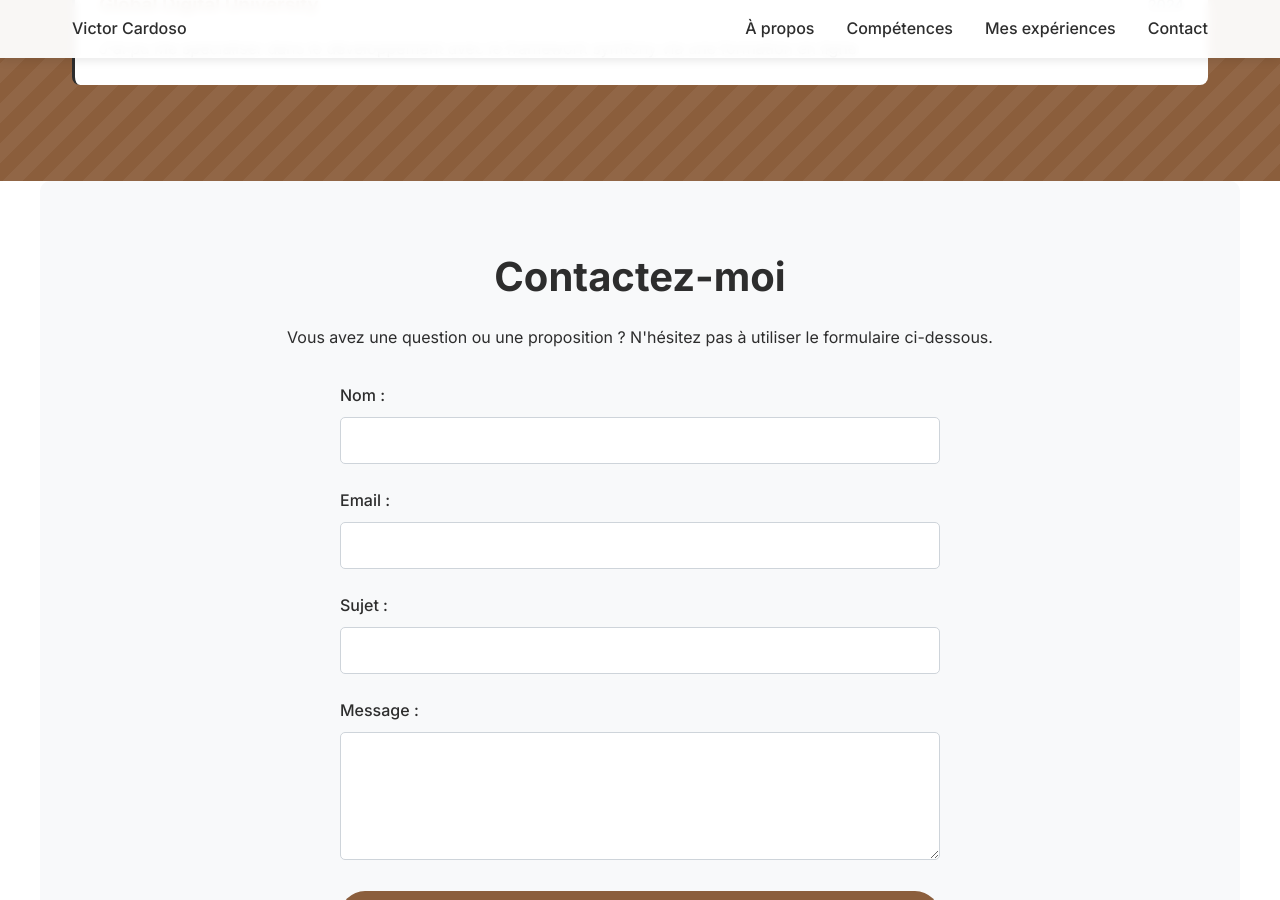
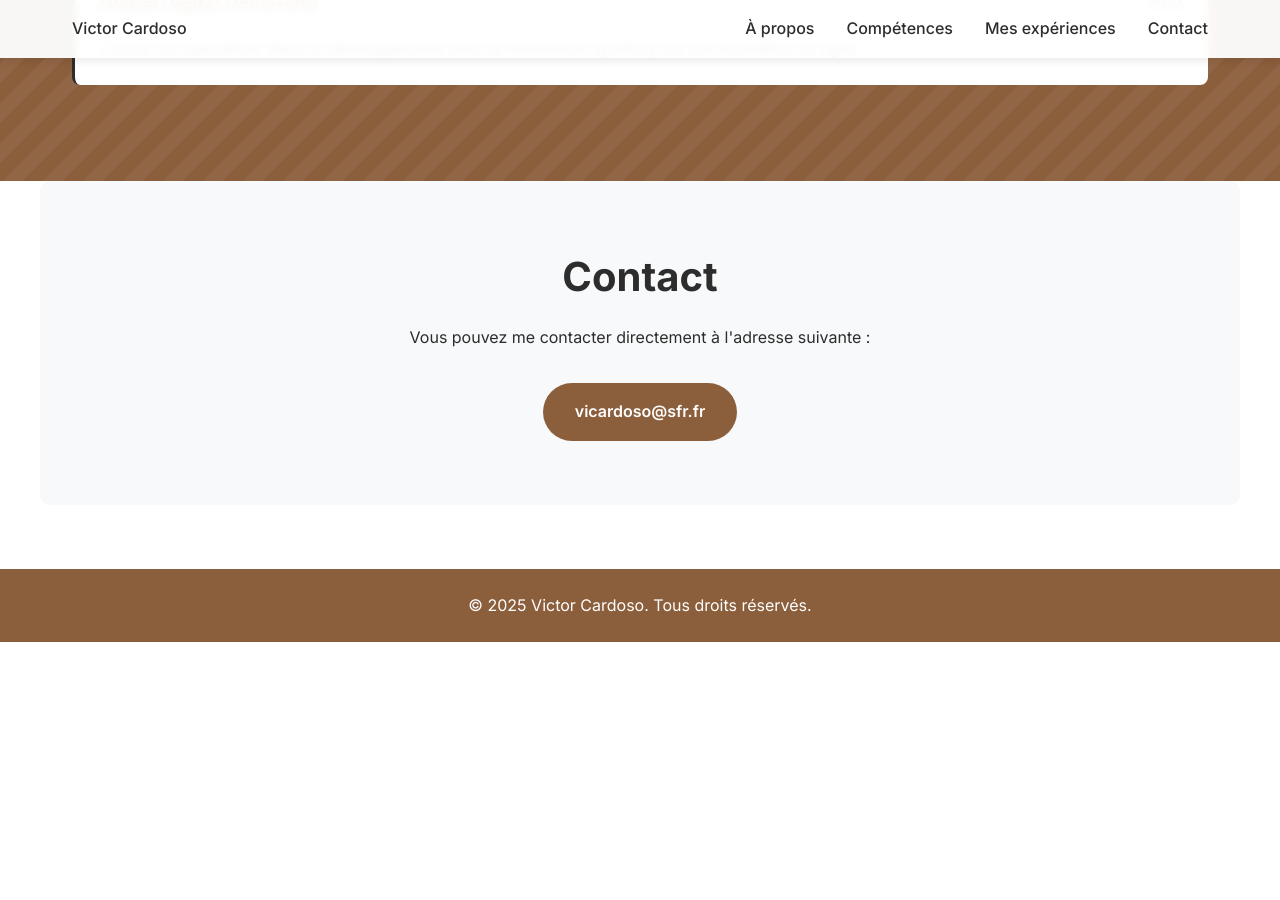
Before and after one commit to vicardoso/vicardoso.github.io, a Jekyll site: the page built from index.html, in a window 1280 px wide and 900 px high, scrolled down 3567 px. Built offline with Jekyll 4.4.1, drawn with Linux system fonts in a browser that asks for light colours; after the commit the page ends 4209 px from its top, so only the background shows below that.

Commit message:
footer et corrections scss

```diff
--- a/assets/css/style.scss
+++ b/assets/css/style.scss
@@ -150,11 +150,6 @@
 .about-description,
 .about-interests {
   flex: 1 1 0; /* Force une base de 0 pour une répartition égale */
-}
-
-.about-description {
-  /* flex: 1; Déjà présent */
-  /* text-align: center; Supprimé car l'image est déplacée */
 }
 
 .profile-image {
@@ -372,60 +367,24 @@
 
 /* Section Contact */
 #contact {
-  text-align: center;
+  text-align: center; /* Garde le centrage général */
   background: #F8F9FA;
   border-radius: 10px;
   padding: 4rem 2rem; /* Padding actuel */
 }
 
 #contact h2 {
-  color: var(--text-color); /* Assure que le titre est visible sur fond clair */
-  margin-bottom: 1rem; /* Espace après le titre */
+  color: var(--text-color);
+  margin-bottom: 1rem;
 }
 
 #contact p {
-   color: var(--text-color); /* Assure que le paragraphe est visible */
+   color: var(--text-color);
    margin-bottom: 2rem;
 }
 
-#contact-form {
-  max-width: 600px; /* Limite la largeur du formulaire */
-  margin: 0 auto; /* Centre le formulaire */
-  text-align: left; /* Réaligne le texte du formulaire à gauche */
-}
-
-.form-group {
-  margin-bottom: 1.5rem;
-}
-
-.form-group label {
-  display: block;
-  margin-bottom: 0.5rem;
-  font-weight: 500;
-  color: var(--text-color);
-}
-
-.form-group input[type="text"],
-.form-group input[type="email"],
-.form-group textarea {
-  width: 100%;
-  padding: 0.8rem 1rem;
-  border: 1px solid #ced4da;
-  border-radius: 5px;
-  font-size: 1rem;
-  font-family: inherit;
-  transition: border-color 0.3s ease;
-}
-
-.form-group input[type="text"]:focus,
-.form-group input[type="email"]:focus,
-.form-group textarea:focus {
-  outline: none;
-  border-color: var(--primary-color);
-  box-shadow: 0 0 0 2px rgba(139, 94, 60, 0.2); /* Adapte la couleur du box-shadow */
-}
-
-.submit-button {
+/* Styles pour le lien mailto */
+.contact-link {
   display: inline-block;
   padding: 1rem 2rem;
   background: var(--primary-color);
@@ -437,17 +396,11 @@
   font-size: 1rem;
   cursor: pointer;
   transition: transform 0.3s ease, background-color 0.3s ease;
-  width: 100%; /* Prend toute la largeur du conteneur du formulaire */
 }
 
-.submit-button:hover {
+.contact-link:hover {
   transform: translateY(-3px);
-  background: #6B4423; /* Correspond au hover du lien contact précédent */
-}
-
-#form-status {
-    margin-top: 1.5rem;
-    font-weight: 500;
+  background: #6B4423; /* Correspond au hover précédent */
 }
 
 /* Section Parcours Professionnel */
@@ -498,6 +451,35 @@
   margin-left: 1rem; /* Espace entre titre et date */
 }
 
+/* Footer */
+footer {
+  background: var(--primary-color); /* Fond couleur primaire */
+  color: white; /* Texte en blanc */
+  /* text-align: center; Remplacé par flex */
+  display: flex; /* Utilise flexbox */
+  justify-content: center; /* Centre horizontalement */
+  align-items: center; /* Centre verticalement */
+  padding: 1.5rem 1rem; /* Padding vertical et horizontal */
+  margin-top: 4rem; /* Ajoute un espace au-dessus du footer */
+}
+
+footer p {
+    margin: 0; /* Supprime la marge par défaut du paragraphe */
+    /* text-align: center; Supprimé car géré par flex */
+}
+
+/* Suppression des anciens styles de formulaire */
+/*
+#contact-form { ... }
+.form-group { ... }
+.form-group label { ... }
+.form-group input[type="text"], ... { ... }
+.form-group input[type="text"]:focus, ... { ... }
+.submit-button { ... }
+.submit-button:hover { ... }
+#form-status { ... }
+*/
+
 /* Responsive Design */
 @media (max-width: 768px) {
   .hero-content h1 {
--- a/index.html
+++ b/index.html
@@ -156,31 +156,8 @@
     </section>
 
     <section id="contact">
-        <h2>Contactez-moi</h2>
-        <p>Vous avez une question ou une proposition ? N'hésitez pas à utiliser le formulaire ci-dessous.</p>
-
-        <form action="#" method="POST" id="contact-form">
-            <div class="form-group">
-                <label for="name">Nom :</label>
-                <input type="text" id="name" name="name" required>
-            </div>
-            <div class="form-group">
-                <label for="email">Email :</label>
-                <input type="email" id="email" name="email" required>
-            </div>
-            <div class="form-group">
-                <label for="subject">Sujet :</label>
-                <input type="text" id="subject" name="subject" required>
-            </div>
-            <div class="form-group">
-                <label for="message">Message :</label>
-                <textarea id="message" name="message" rows="5" required></textarea>
-            </div>
-            <button type="submit" class="submit-button">Envoyer le message</button>
-        </form>
-
-        <!-- Message de succès/erreur (peut être géré par JS ou le service tiers) -->
-        <p id="form-status"></p>
-
+        <h2>Contact</h2>
+        <p>Vous pouvez me contacter directement à l'adresse suivante :</p>
+        <a href="mailto:vicardoso@sfr.fr" class="contact-link">vicardoso@sfr.fr</a>
     </section>
 </div>
```
Also changed, not shown: 4 other files.
